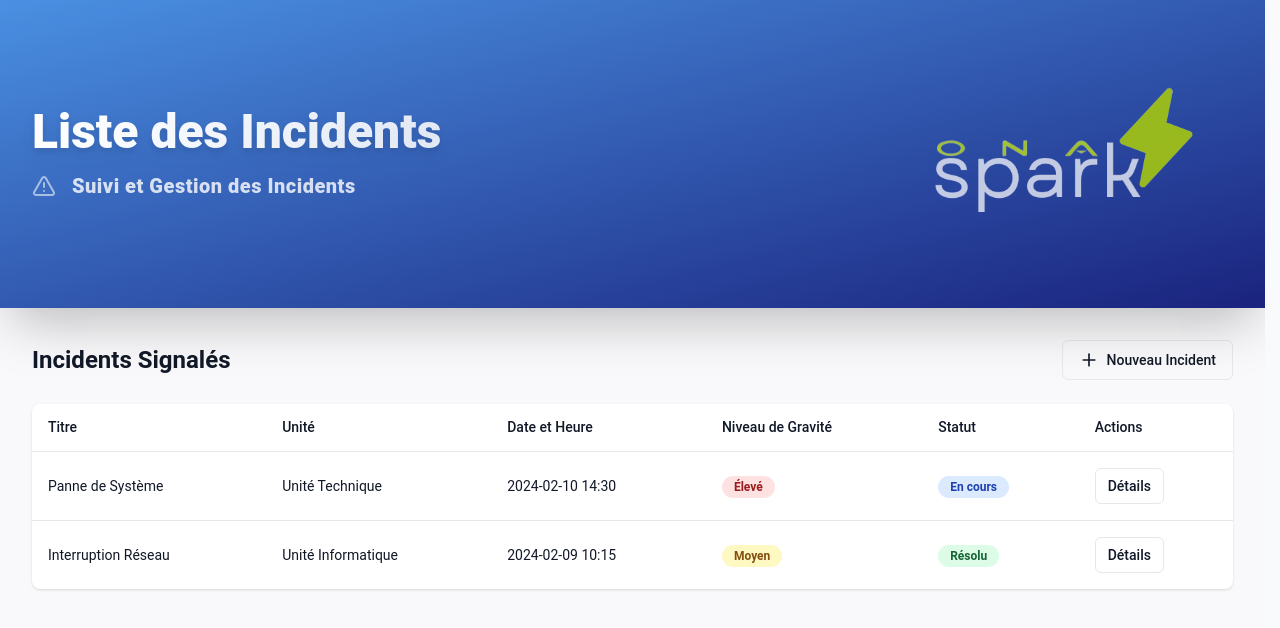
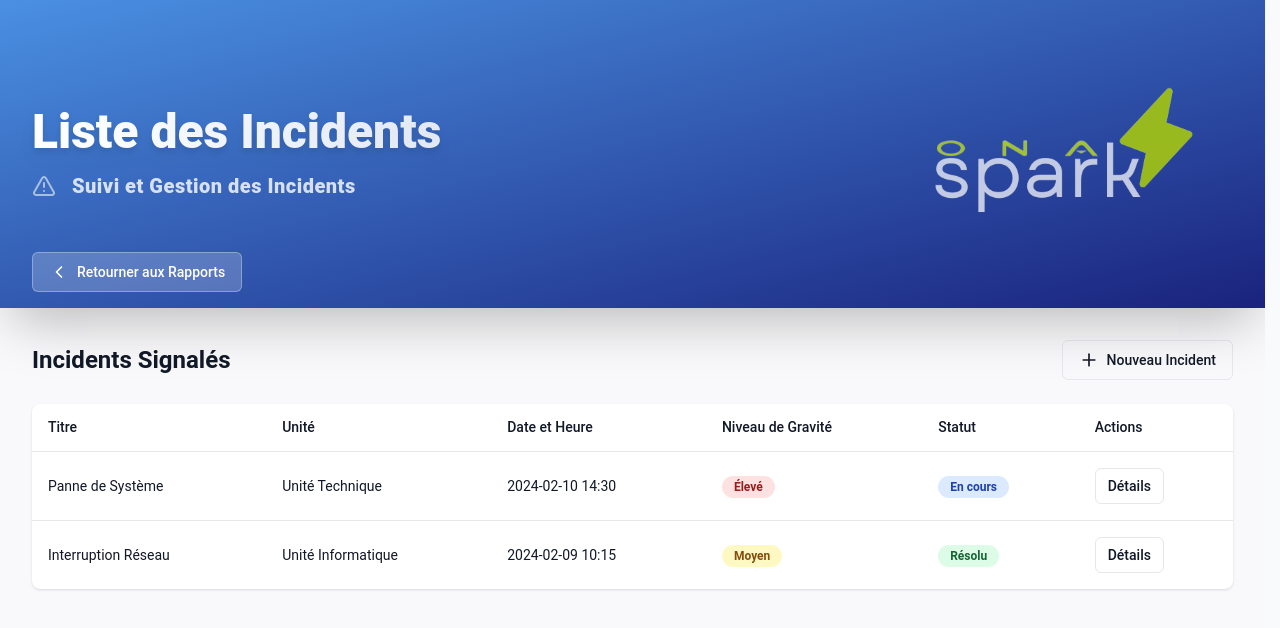
Before and after one commit to MehdiBen2/OnaSpark-next, a Next.js app: page /departements/exploitation/rapports/incidents/liste in a window 1280 px wide. Shown: the top 628 px of the page. Built offline with nearby package versions, Linux system fonts and the light colour scheme; no server answers.

Commit message:
Update page.tsx

```diff
--- a/src/app/departements/exploitation/rapports/incidents/liste/page.tsx
+++ b/src/app/departements/exploitation/rapports/incidents/liste/page.tsx
@@ -2,7 +2,7 @@
 
 import React, { useState } from 'react'
 import { motion } from 'framer-motion'
-import { AlertTriangle, Plus } from 'lucide-react'
+import { AlertTriangle, Plus, ChevronLeft } from 'lucide-react'
 import Link from 'next/link'
 import Image from 'next/image'
 import { Button } from "@/components/ui/button"
@@ -47,6 +47,18 @@ function IncidentsListBanner () {
             className="max-w-[350px] opacity-90"
           />
         </div>
+      </div>
+
+      <div className="absolute bottom-4 left-4 md:left-8">
+        <Link href="/departements/exploitation/rapports">
+          <Button
+            variant="outline"
+            className="bg-white/20 text-white hover:bg-white/30 border-white/30"
+          >
+            <ChevronLeft className="w-5 h-5 mr-2" />
+            Retourner aux Rapports
+          </Button>
+        </Link>
       </div>
     </div>
   )
```
